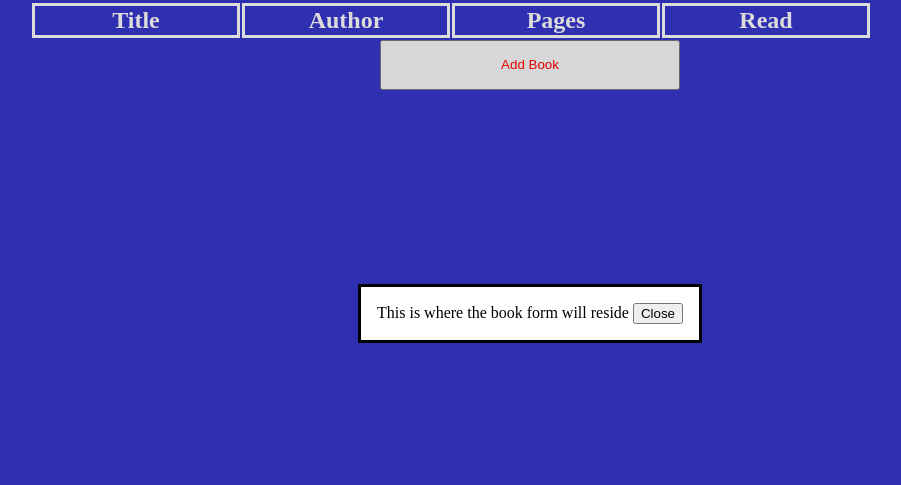
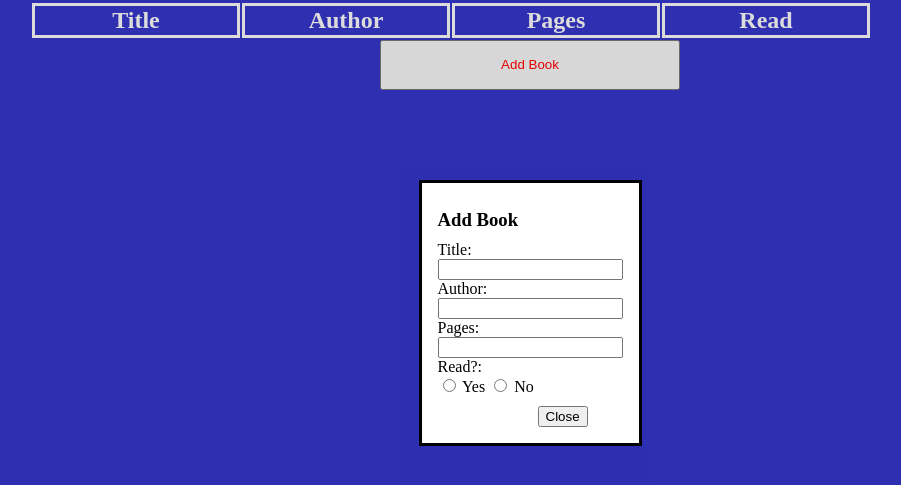
Before and after one commit to Keago99/LibraryRevision, a plain HTML site: page index.html in a window 1280 px wide. Both pictures are taken after a click on the button "Add Book". Shown: the part 87-572 px from the top of the page, without its empty margins (110-1011 px from the left). Drawn offline with Linux system fonts and the light colour scheme.

Commit message:
add form, add input and label for book object, add radiobutton for read.

```diff
--- a/index.html
+++ b/index.html
@@ -22,7 +22,20 @@
     <button id="addBookButton">Add Book</button>
     <div id="dialogDiv">
         <dialog id="addBookDialog">
-            This is where the book form will reside
+            <form>
+                <h3>Add Book</h3>
+                <label for="Title">Title:</label><br>
+                <input type="text" id="Title" name="Title"><br>
+                <label for="Author">Author:</label><br>
+                <input type="text" id="Author" name="Author"><br>
+                <label for="Pages">Pages:</label><br>
+                <input type="number" id="Title" name="Title"><br>
+                <label for="Read">Read?:</label><br>
+                <input type="radio" id="yes" name="Read" value="yes">
+                <label for="yes">Yes</label>
+                <input type="radio" id="no" name="Read" value="no">
+                <label for="no">No</label>
+            </form>
             <button autofocus id="closeDialog">Close</button>
         </dialog>
     </div>
--- a/scripts.js
+++ b/scripts.js
@@ -1,7 +1,7 @@
 
 const myLibrary = [];
 const showButton = document.getElementById("addBookButton");
-const CloseDialog = document.getElementById("closeDialog");
+const closeDialog = document.getElementById("closeDialog");
 const addBookDialog = document.getElementById("addBookDialog");
 
 
@@ -19,6 +19,10 @@ showButton.addEventListener ("click", () => {
     addBookDialog.showModal();
 });
 
+closeDialog.addEventListener("click", () => {
+    addBookDialog.close();
+});
+
 function addBookToLibrary(){
 
 }
--- a/styles.css
+++ b/styles.css
@@ -9,8 +9,18 @@ body{
     color: whitesmoke;
 }
 
+h3{
+    margin-top: 10px;
+    margin-bottom: 10px;
+}
+
 #mainTable{
     width: 1000px;
+}
+
+#closeDialog{
+    margin-top: 10px;
+    margin-left: 100px;
 }
 
 th{
```
